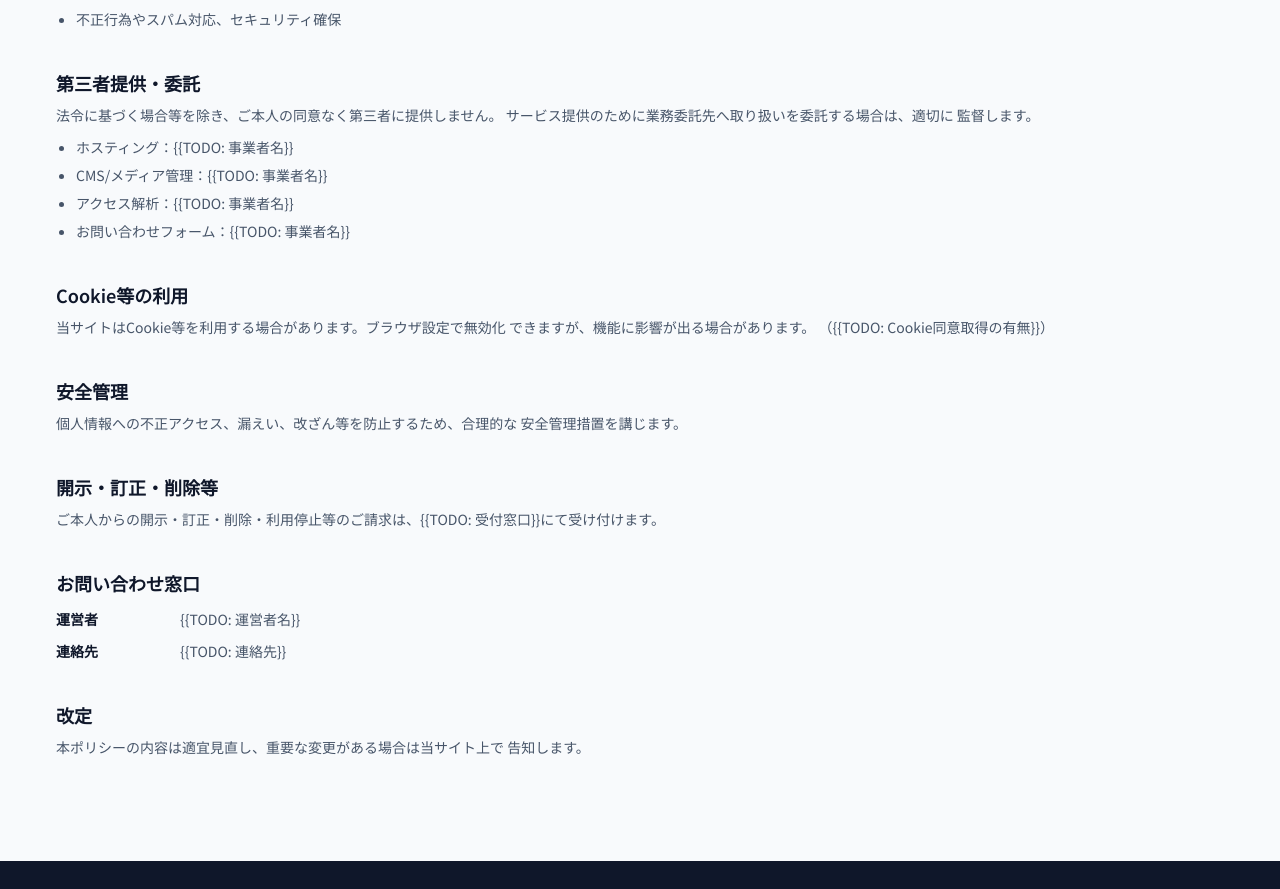
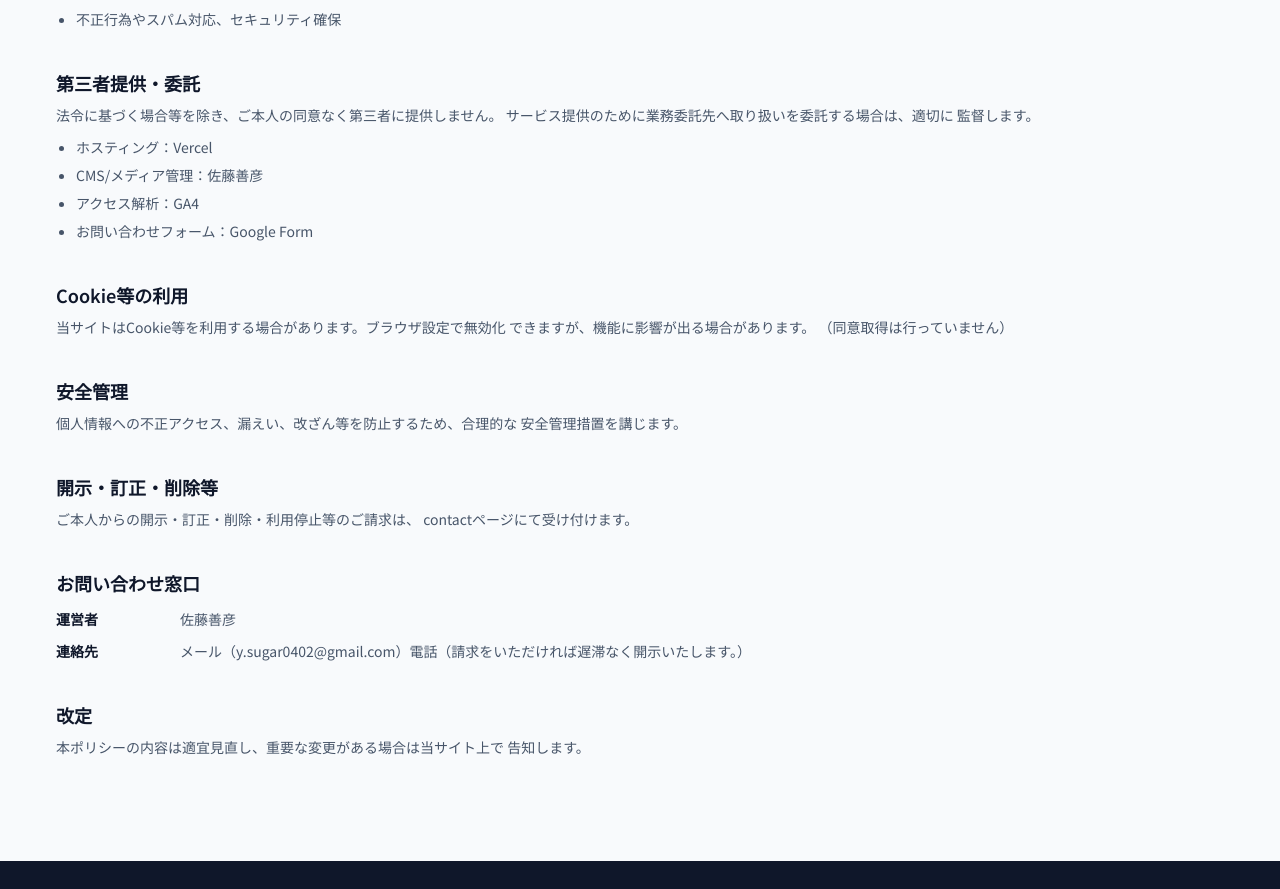
Before and after one commit to yshk0402/Re-Kosen, a Next.js app: page /privacy in a window 1280 px wide. Shown: the part 660-1549 px from the top of the page. Built offline with nearby package versions, Linux system fonts and the light colour scheme; no server answers.

Commit message:
legal privacy policy fix

```diff
--- a/src/app/about/page.tsx
+++ b/src/app/about/page.tsx
@@ -52,7 +52,7 @@ export default function AboutPage() {
           </h2>
           <p className="mt-2 text-sm text-muted">
             広告・タイアップ・アフィリエイトの実施有無は
-            {"{{TODO: 未確定}}"}です。実施する場合は記事内に明記し、編集内容は
+            有りです。実施する場合は記事内に明記し、編集内容は
             運営方針に基づき独立して判断します。
           </p>
         </section>
@@ -64,15 +64,17 @@ export default function AboutPage() {
           <dl className="mt-3 grid gap-3 text-sm text-muted">
             <div className="grid gap-1 sm:grid-cols-[120px_1fr]">
               <dt className="font-semibold text-ink">運営者</dt>
-              <dd>{"{{TODO: 運営者名}}"}</dd>
+              <dd>佐藤善彦</dd>
             </div>
             <div className="grid gap-1 sm:grid-cols-[120px_1fr]">
               <dt className="font-semibold text-ink">所在地</dt>
-              <dd>{"{{TODO: 所在地}}"}</dd>
+              <dd>請求をいただければ遅滞なく開示いたします。</dd>
             </div>
             <div className="grid gap-1 sm:grid-cols-[120px_1fr]">
               <dt className="font-semibold text-ink">連絡先</dt>
-              <dd>{"{{TODO: 連絡先}}"}</dd>
+              <dd>
+                メール（y.sugar0402@gmail.com）電話（請求をいただければ遅滞なく開示いたします。）
+              </dd>
             </div>
           </dl>
         </section>
--- a/src/app/privacy/page.tsx
+++ b/src/app/privacy/page.tsx
@@ -22,7 +22,7 @@ export default function PrivacyPage() {
           <dl className="mt-4 grid gap-3 text-sm text-muted">
             <div className="grid gap-1 sm:grid-cols-[120px_1fr]">
               <dt className="font-semibold text-ink">制定日</dt>
-              <dd>{"{{TODO: YYYY-MM-DD}}"}</dd>
+              <dd>2026/01/25</dd>
             </div>
             <div className="grid gap-1 sm:grid-cols-[120px_1fr]">
               <dt className="font-semibold text-ink">最終改定日</dt>
@@ -72,10 +72,10 @@ export default function PrivacyPage() {
             監督します。
           </p>
           <ul className="mt-3 list-disc space-y-2 pl-5 text-sm text-muted">
-            <li>ホスティング：{"{{TODO: 事業者名}}"}</li>
-            <li>CMS/メディア管理：{"{{TODO: 事業者名}}"}</li>
-            <li>アクセス解析：{"{{TODO: 事業者名}}"}</li>
-            <li>お問い合わせフォーム：{"{{TODO: 事業者名}}"}</li>
+            <li>ホスティング：Vercel</li>
+            <li>CMS/メディア管理：佐藤善彦</li>
+            <li>アクセス解析：GA4</li>
+            <li>お問い合わせフォーム：Google Form</li>
           </ul>
         </section>
 
@@ -86,7 +86,7 @@ export default function PrivacyPage() {
           <p className="mt-2 text-sm text-muted">
             当サイトはCookie等を利用する場合があります。ブラウザ設定で無効化
             できますが、機能に影響が出る場合があります。
-            （{"{{TODO: Cookie同意取得の有無}}"}）
+            （同意取得は行っていません）
           </p>
         </section>
 
@@ -106,7 +106,7 @@ export default function PrivacyPage() {
           </h2>
           <p className="mt-2 text-sm text-muted">
             ご本人からの開示・訂正・削除・利用停止等のご請求は、
-            {"{{TODO: 受付窓口}}"}にて受け付けます。
+            contactページにて受け付けます。
           </p>
         </section>
 
@@ -117,11 +117,13 @@ export default function PrivacyPage() {
           <dl className="mt-3 grid gap-3 text-sm text-muted">
             <div className="grid gap-1 sm:grid-cols-[120px_1fr]">
               <dt className="font-semibold text-ink">運営者</dt>
-              <dd>{"{{TODO: 運営者名}}"}</dd>
+              <dd>佐藤善彦</dd>
             </div>
             <div className="grid gap-1 sm:grid-cols-[120px_1fr]">
               <dt className="font-semibold text-ink">連絡先</dt>
-              <dd>{"{{TODO: 連絡先}}"}</dd>
+              <dd>
+                メール（y.sugar0402@gmail.com）電話（請求をいただければ遅滞なく開示いたします。）
+              </dd>
             </div>
           </dl>
         </section>
```
